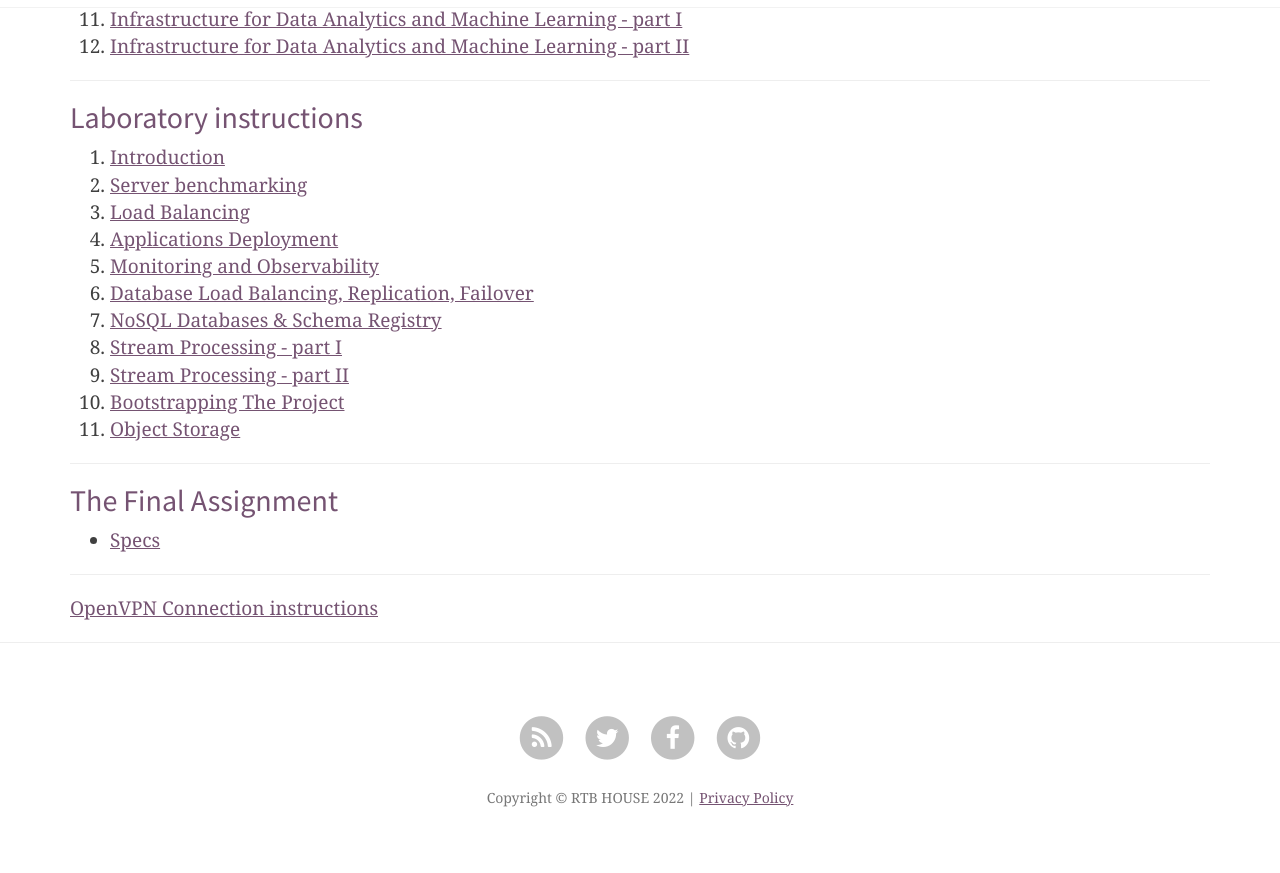
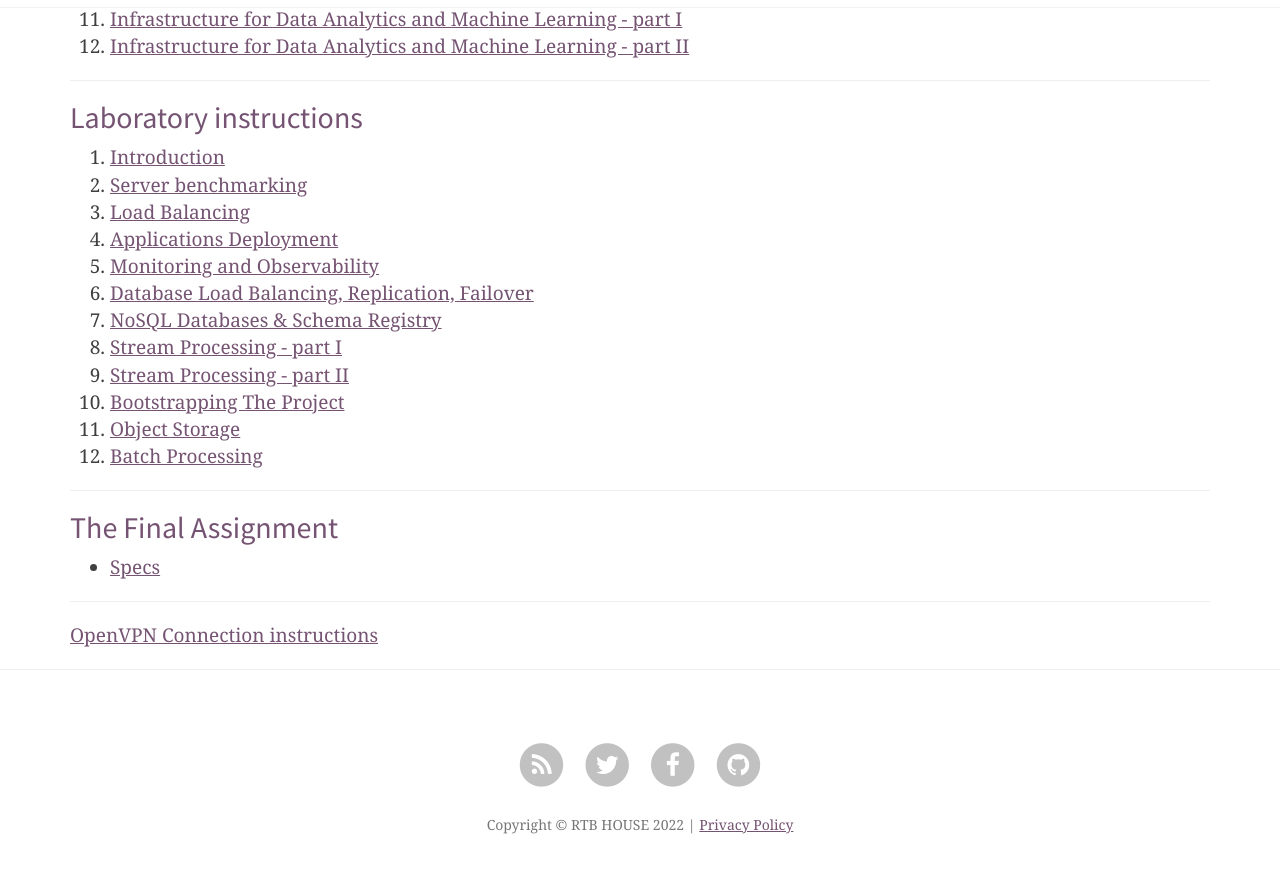
Before and after one commit to RTBHOUSE/mimuw-blog, a Jekyll site: the page built from index.html, in a window 1280 px wide and 900 px high, scrolled down 1130 px. Shown: the top 873 px of the window. Built offline with Jekyll 4.4.1, drawn with Linux system fonts in a browser that asks for light colours; nearby versions of some CDN libraries; the list of posts is cut into pages by our own code.

Commit message:
Batch processing using Apache Spark

```diff
--- a/index.html
+++ b/index.html
@@ -108,7 +108,9 @@ image: "img/home-bg.jpg"
 		<li>
 			<a href="https://github.com/RTBHOUSE/mimuw-lab/tree/main/lab11">Object Storage</a>
 		</li>
-
+		<li>
+			<a href="https://github.com/RTBHOUSE/mimuw-lab/tree/main/lab12">Batch Processing</a>
+		</li>
 
 	</ol>
 </div>
```
